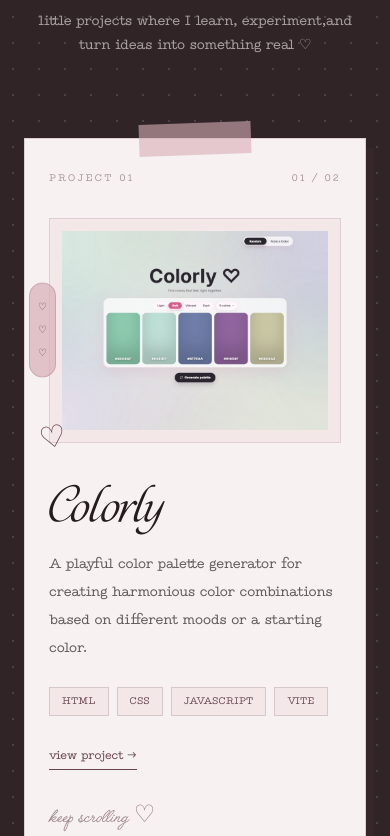
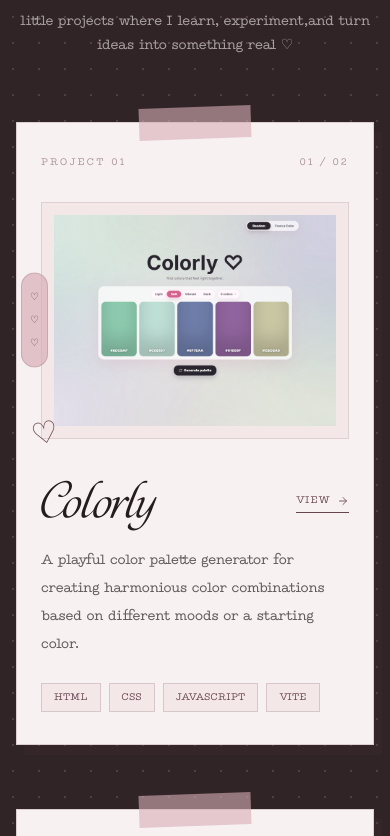
Before and after one commit to bldyonyx/Portfolio, a React app: page / in a window 390 px wide. Shown: the part 2228-3064 px from the top of the page. Built offline with nearby package versions, Linux system fonts and the light colour scheme; no server answers; the HTML template or start-up script is replaced by a standard one.

Commit message:
feat: add responsive sticky project stack and improve project cards

```diff
--- a/package.json
+++ b/package.json
@@ -12,6 +12,7 @@
   "dependencies": {
     "@tailwindcss/vite": "^4.3.3",
     "gsap": "^3.15.0",
+    "lenis": "^1.3.26",
     "lucide-react": "^1.45.0",
     "react": "^19.2.8",
     "react-dom": "^19.2.8",
--- a/src/components/ProjectCard.jsx
+++ b/src/components/ProjectCard.jsx
@@ -1,4 +1,5 @@
 import { Link } from 'react-router-dom'
+import { ArrowRight } from 'lucide-react'
 
 function ProjectCard({ project, index, total }) {
   const number = String(index + 1).padStart(2, '0')
@@ -6,7 +7,6 @@ function ProjectCard({ project, index, total }) {
 
   return (
     <article className="relative mx-auto max-w-5xl">
-
       {/* PAPER BEHIND */}
       <div className="absolute inset-4 rotate-[1.5deg] border border-wine/15 bg-cream" />
 
@@ -14,23 +14,32 @@ function ProjectCard({ project, index, total }) {
       <div className="absolute inset-2 -rotate-[1deg] border border-wine/10 bg-pink/20" />
 
       {/* MAIN CARD */}
-      <div className="relative border border-wine/20 bg-paper px-6 py-8 text-ink shadow-[8px_10px_0_rgba(104,69,80,0.08)] md:px-10 md:py-10 lg:px-12">
-
+      <div
+        className="
+          relative
+          border
+          border-wine/20
+          bg-paper
+          px-6
+          py-8
+          text-ink
+          shadow-[8px_10px_0_rgba(104,69,80,0.08)]
+          md:px-10
+          md:py-10
+          lg:px-12
+        "
+      >
         {/* TAPE */}
         <div className="absolute -top-4 left-1/2 h-8 w-28 -translate-x-1/2 -rotate-2 bg-blush/60" />
 
         {/* PROJECT COUNT */}
         <div className="mb-8 flex items-center justify-between font-typewriter text-[10px] uppercase tracking-[0.25em] text-wine/55">
           <span>project {number}</span>
-
-          <span>
-            {number} / {totalProjects}
-          </span>
+          <span>{number} / {totalProjects}</span>
         </div>
 
         {/* CONTENT */}
         <div className="grid items-center gap-10 lg:grid-cols-[1.15fr_0.85fr] lg:gap-14">
-
           {/* SCREENSHOT */}
           <div className="relative">
             <div className="border border-wine/15 bg-cream p-3">
@@ -38,7 +47,16 @@ function ProjectCard({ project, index, total }) {
                 <img
                   src={project.image}
                   alt={`${project.title} project preview`}
-                  className="h-full w-full object-cover object-center"
+                  className="
+                    h-full
+                    w-full
+                    object-cover
+                    object-center
+                    transition-transform
+                    duration-700
+                    ease-out
+                    hover:scale-[1.015]
+                  "
                 />
               </div>
             </div>
@@ -57,10 +75,10 @@ function ProjectCard({ project, index, total }) {
           </div>
 
           {/* INFO */}
-          <div className="text-ink">
-
-            {/* TITLE + STATUS */}
-            <div className="mb-5 flex flex-wrap items-center gap-3">
+          <div className="flex h-full flex-col justify-center text-ink">
+            {/* TITLE + MOBILE CTA */}
+            <div className="mb-5 flex items-center justify-between gap-4">
+              <div className="flex flex-wrap items-center gap-3">
                 <h3 className="font-display text-5xl text-ink md:text-6xl">
                   {project.title}
                 </h3>
@@ -70,6 +88,45 @@ function ProjectCard({ project, index, total }) {
                     {project.status}
                   </span>
                 )}
+              </div>
+
+              {/* MOBILE VIEW PROJECT */}
+              <Link
+                to={`/projects/${project.slug}`}
+                className="
+                  group
+                  inline-flex
+                  shrink-0
+                  items-center
+                  gap-1.5
+                  border-b
+                  border-wine
+                  pb-1
+                  font-typewriter
+                  text-[10px]
+                  uppercase
+                  tracking-[0.12em]
+                  text-wine
+                  transition-colors
+                  duration-300
+                  hover:border-pink
+                  hover:text-pink
+                  md:hidden
+                "
+              >
+                <span>view</span>
+
+                <ArrowRight
+                  size={12}
+                  strokeWidth={1.7}
+                  aria-hidden="true"
+                  className="
+                    transition-transform
+                    duration-300
+                    group-hover:translate-x-1
+                  "
+                />
+              </Link>
             </div>
 
             {/* DESCRIPTION */}
@@ -89,20 +146,39 @@ function ProjectCard({ project, index, total }) {
               ))}
             </div>
 
-            {/* PROJECT LINK */}
-            <div className="mt-8 font-typewriter text-xs">
+            {/* DESKTOP / TABLET VIEW PROJECT */}
+            <div className="mt-8 hidden font-typewriter text-xs md:block">
               <Link
                 to={`/projects/${project.slug}`}
-                className="border-b border-wine pb-1 text-wine transition-all duration-300 hover:border-pink hover:text-pink"
+                className="
+                  group
+                  inline-flex
+                  items-center
+                  gap-2
+                  border-b
+                  border-wine
+                  pb-1
+                  text-wine
+                  transition-colors
+                  duration-300
+                  hover:border-pink
+                  hover:text-pink
+                "
               >
-                view project →
+                <span>view project</span>
+
+                <ArrowRight
+                  size={13}
+                  strokeWidth={1.7}
+                  aria-hidden="true"
+                  className="
+                    transition-transform
+                    duration-300
+                    group-hover:translate-x-1
+                  "
+                />
               </Link>
             </div>
-
-            {/* DECORATIVE TEXT */}
-            <p className="mt-10 font-hand text-2xl text-wine/65">
-              keep scrolling ♡
-            </p>
           </div>
         </div>
       </div>
--- a/src/components/Projects.jsx
+++ b/src/components/Projects.jsx
@@ -1,15 +1,89 @@
+import { useLayoutEffect, useRef } from 'react'
+import gsap from 'gsap'
+import { ScrollTrigger } from 'gsap/ScrollTrigger'
+
 import projects from '../data/projects'
 import ProjectCard from './ProjectCard'
 
+gsap.registerPlugin(ScrollTrigger)
+
 function Projects() {
+  const sectionRef = useRef(null)
+  const cardRefs = useRef([])
+
+  useLayoutEffect(() => {
+    const ctx = gsap.context(() => {
+      const mm = gsap.matchMedia()
+
+      mm.add('(min-width: 1024px)', () => {
+        const cards = cardRefs.current.filter(Boolean)
+
+        cards.forEach((card, index) => {
+          const nextCard = cards[index + 1]
+
+          if (!nextCard) return
+
+          gsap.fromTo(
+            card,
+            {
+              scale: 1,
+              y: 0,
+              opacity: 1,
+            },
+            {
+              scale: 0.985,
+              y: -8,
+              opacity: 0.96,
+
+              ease: 'none',
+
+              scrollTrigger: {
+                trigger: nextCard,
+
+                start: 'top 85%',
+                end: 'top 18%',
+
+                scrub: true,
+              },
+            }
+          )
+        })
+      })
+
+      return () => {
+        mm.revert()
+      }
+    }, sectionRef)
+
+    return () => {
+      ctx.revert()
+    }
+  }, [])
+
   return (
     <section
+      ref={sectionRef}
       id="projects"
-      className="hero-dots bg-dark px-6 py-24 text-paper lg:px-8 lg:py-32"
+      className="
+        hero-dots
+        bg-dark
+        px-4
+        pb-24
+        pt-24
+        text-paper
+        sm:px-6
+        lg:px-8
+        lg:pb-32
+        lg:pt-32
+      "
     >
       <div className="mx-auto max-w-6xl">
-        {/* SECTION HEADING */}
-        <div className="mb-20 text-center">
+
+        {/* ========================================
+            SECTION HEADING
+        ======================================== */}
+
+        <div className="mb-16 text-center md:mb-20">
           <p className="mb-3 font-typewriter text-xs uppercase tracking-[0.3em] text-pink/80">
             02 — selected work
           </p>
@@ -25,17 +99,39 @@ function Projects() {
           </p>
         </div>
 
-        {/* PROJECT STACK */}
-        <div className="mx-auto max-w-5xl space-y-24">
+        {/* ========================================
+            PROJECTS
+        ======================================== */}
+
+        <div className="mx-auto max-w-5xl">
           {projects.map((project, index) => (
-            <ProjectCard
+            <div
               key={project.slug}
-              project={project}
-              index={index}
-              total={projects.length}
-            />
+              ref={(element) => {
+                cardRefs.current[index] = element
+              }}
+              className="
+                relative
+                mb-16
+                sm:mb-20
+
+                lg:sticky
+                lg:[top:calc(6rem+var(--stack-index)*1.125rem)]
+              "
+              style={{
+                '--stack-index': index,
+                zIndex: index + 1,
+              }}
+            >
+              <ProjectCard
+                project={project}
+                index={index}
+                total={projects.length}
+              />
+            </div>
           ))}
         </div>
+
       </div>
     </section>
   )
--- a/src/index.css
+++ b/src/index.css
@@ -1,5 +1,4 @@
 @import "tailwindcss";
-
 
 /* ========================================
    FONTS
@@ -29,51 +28,39 @@
   font-display: swap;
 }
 
-
 /* ========================================
    TAILWIND THEME
 ======================================== */
 
 @theme {
-
   /* Fonts */
-
   --font-display: "Miracle History", serif;
   --font-typewriter: "Type Machine", monospace;
   --font-hand: "Angelface", cursive;
 
-
   /* Light */
-
-  --color-paper: #F8F1F2;
-  --color-cream: #F3E7E8;
-
+  --color-paper: #f8f1f2;
+  --color-cream: #f3e7e8;
 
   /* Dark */
-
-  --color-ink: #241C1E;
+  --color-ink: #241c1e;
   --color-dark: #302426;
 
-
   /* Pinks */
-
-  --color-pink: #E3C4CA;
-  --color-blush: #D7AEB8;
-
+  --color-pink: #e3c4ca;
+  --color-blush: #d7aeb8;
 
   /* Accents */
-
   --color-wine: #684550;
-  --color-mauve: #9B7882;
+  --color-mauve: #9b7882;
 }
-
 
 /* ========================================
    BASE
 ======================================== */
 
 html {
-  scroll-behavior: smooth;
+  scroll-behavior: auto;
 }
 
 body {
@@ -84,10 +71,8 @@ body {
   background-color: var(--color-dark);
   color: var(--color-ink);
 
-  /* Main site font */
   font-family: "Type Machine", monospace;
 }
-
 
 /* ========================================
    BACKGROUND PATTERN
--- a/src/main.jsx
+++ b/src/main.jsx
@@ -1,6 +1,7 @@
 import { StrictMode } from 'react'
 import { createRoot } from 'react-dom/client'
 import { BrowserRouter } from 'react-router-dom'
+
 import './index.css'
 import App from './App.jsx'
 
```
Also changed, not shown: 1 other file (tests, documents, lock files or other folders). Lines whose indentation alone changed are shown as unchanged.
